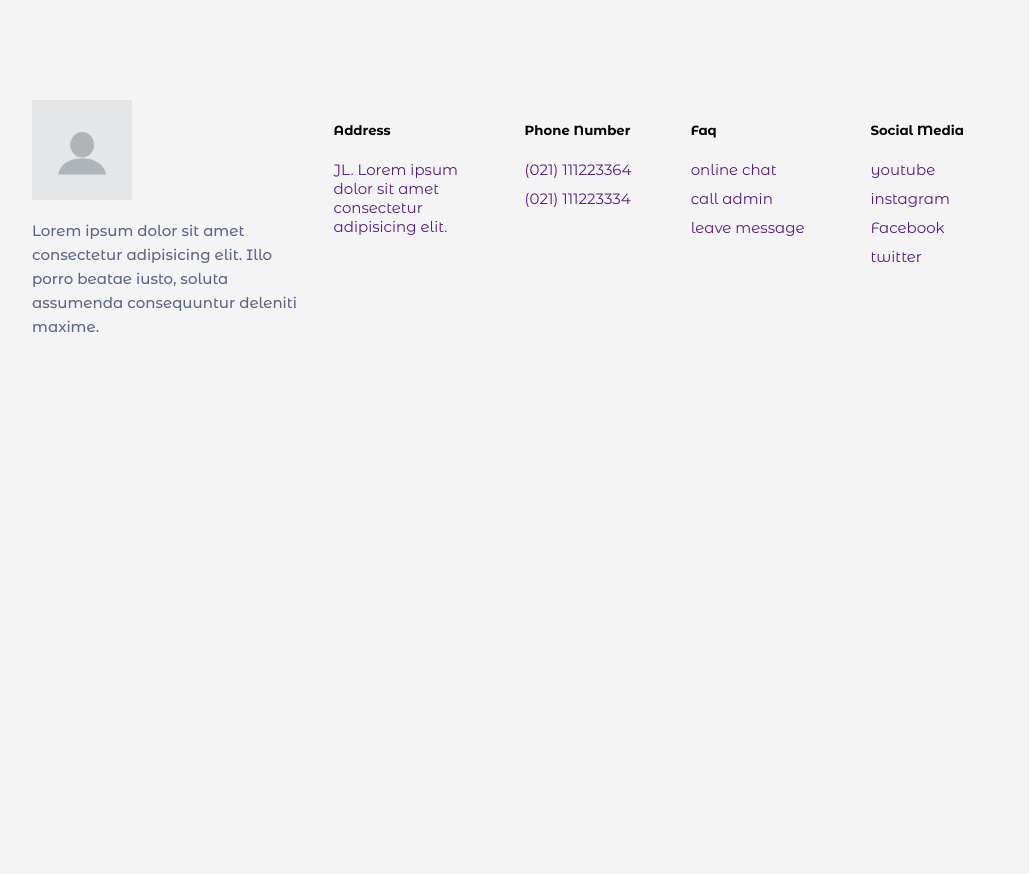
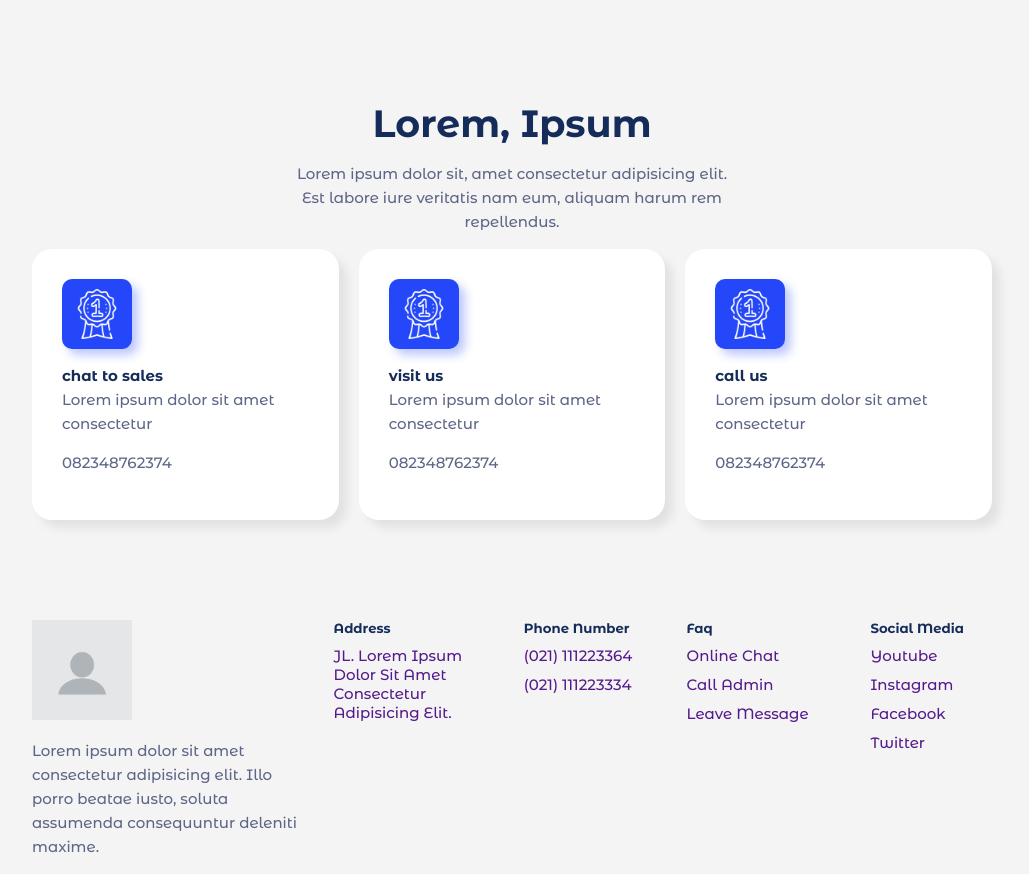
Before and after one commit to zdnsyrhn22/portfolio_sekolah, a PHP site: page /pages/contact.php in a window 1280 px wide. Shown: the part 1008-1882 px from the top of the page, without its empty margins (128-1157 px from the left). Before the commit the page ends 1340 px from the top, so only its background shows below. Run offline with PHP 8.4, Linux system fonts and the light colour scheme; data that the repository does not hold is empty.

Commit message:
updated progress

```diff
--- a/index.php
+++ b/index.php
@@ -46,10 +46,10 @@ require('databases/home_data.php');
 
     <!--  companies -->
     <div class="companies">
-      <h5 class="title-companies">Trusted by several unicorn companies</h5>
+      <h5 class="title-section-middle">Trusted by several unicorn companies</h5>
       <div class="icon-companies">
         <?php foreach ($image_companies as $row) : ?>
-          <img src="<?= $row ?>" alt="img-companies" />
+          <img src="<?= $row ?>" alt="icon-companies" />
         <?php endforeach; ?>
       </div>
     </div>
@@ -107,7 +107,7 @@ require('databases/home_data.php');
 
       <div class="content-section">
         <?php foreach ($roadmap as $row) : ?>
-          <div class="card card-roadmap-dev">
+          <div class="card">
             <div class="card-body">
               <h4 class="card-title card-title-roadmap">
                 <a href="<?= $row['link'] ?>" target="_blank" rel="noopener noreferrer"><?= $row['title'] ?></a>
--- a/pages/about.php
+++ b/pages/about.php
@@ -63,7 +63,7 @@ require('../databases/about_data.php');
       <div class="content-section">
         <?php foreach ($mission as $row) : ?>
           <div class="card card-visi-misi">
-            <img src="<?= $row['img'] ?>" class="card-icon" alt="" width="100px" height="100px">
+            <img src="<?= $row['img'] ?>" class="card-icon" alt="icon-visi-misi">
             <h5 class="card-title"><?= $row['title'] ?></h5>
           </div>
         <?php endforeach ?>
--- a/pages/contact.php
+++ b/pages/contact.php
@@ -1,7 +1,3 @@
-<?php
-require('../databases/about_data.php');
-?>
-
 <!DOCTYPE html>
 <html lang="en">
 
@@ -21,7 +17,6 @@ require('../databases/about_data.php');
     <!-- navbar -->
     <?php include '../components/navbar.php' ?>
 
-    <div class="container-contact">
     <div class="hero-contact">
         <div class="contact-us">
             <div class="title-section">
@@ -30,7 +25,8 @@ require('../databases/about_data.php');
                     <p>Lorem ipsum dolor sit amet consectetur adipisicing elit.</p>
                 </div>
             </div>
-                <form action="">
+
+            <form action="mailto:someone@example.com" method="POST">
 
                 <div class="combo-form">
                     <div class="input-form">
@@ -68,6 +64,39 @@ require('../databases/about_data.php');
             <iframe src="https://www.google.com/maps/embed?pb=!1m18!1m12!1m3!1d53363.44620180283!2d106.9496579917189!3d-6.229166123720261!2m3!1f0!2f0!3f0!3m2!1i1024!2i768!4f13.1!3m3!1m2!1s0x2e69f421c2ebd463%3A0xccfcc89b95aaf1ae!2sGrand%20Indonesia!5e0!3m2!1sid!2sid!4v1667304079773!5m2!1sid!2sid" allowfullscreen="" loading="lazy" referrerpolicy="no-referrer-when-downgrade"></iframe>
         </div>
     </div>
+
+    <div class="container">
+        <div class="contact-info">
+            <div class="title-section-middle">
+                <div class="title">
+                    <h2>Lorem, ipsum</h2>
+                    <p>
+                        Lorem ipsum dolor sit, amet consectetur adipisicing elit. Est labore
+                        iure veritatis nam eum, aliquam harum rem repellendus.
+                    </p>
+                </div>
+            </div>
+            <div class="content-section">
+                <div class="card card-contact-info">
+                    <img src="/portfolio_sekolah/asset/icon/gold-medal.png" class="card-icon" alt="icon-chat">
+                    <h5 class="card-title">chat to sales</h5>
+                    <p class="card-subtitle">Lorem ipsum dolor sit amet consectetur</p>
+                    <p class="card-text">082348762374</p>
+                </div>
+                <div class="card card-contact-info">
+                    <img src="/portfolio_sekolah/asset/icon/gold-medal.png" class="card-icon" alt="icon-address">
+                    <h5 class="card-title">visit us</h5>
+                    <p class="card-subtitle">Lorem ipsum dolor sit amet consectetur</p>
+                    <p class="card-text">082348762374</p>
+                </div>
+                <div class="card card-contact-info">
+                    <img src="/portfolio_sekolah/asset/icon/gold-medal.png" class="card-icon" alt="icon-chat">
+                    <h5 class="card-title">call us</h5>
+                    <p class="card-subtitle">Lorem ipsum dolor sit amet consectetur</p>
+                    <p class="card-text">082348762374</p>
+                </div>
+            </div>
+        </div>
     </div>
 
     <!-- footer -->
--- a/stylesheets/contact.css
+++ b/stylesheets/contact.css
@@ -1,11 +1,6 @@
-.container-contact{
-    padding-left: 10rem;
-}
-
 .hero-contact{
     display: flex;
     justify-content: space-between;
-    gap: 10%;
     margin-bottom: 100px;
 }
 
@@ -13,10 +8,15 @@
     display: flex;
     flex-direction: column;
     justify-content: center;
+    padding: 0 10rem;
 }
 
 .hero-contact .btn-contact{
     margin-top: 20px;
+}
+
+.hero-contact .title-section p{
+    margin: 0;
 }
 
 .hero-contact .btn-contact button{
@@ -33,5 +33,18 @@
     height: 900px;
     border: none;
     border-radius: 20px;
-    filter: grayscale(80);
 }
+
+.contact-info{
+    margin: 100px 0 ;
+}
+
+.card-contact-info .card-title{
+    font-size: 15px;
+}
+.card-contact-info .card-subtitle{
+    margin: 0;
+}
+.card-contact-info .card-text{
+
+}
--- a/stylesheets/style.css
+++ b/stylesheets/style.css
@@ -40,6 +40,12 @@ h3 {
 
 h4 {
     font-size: 24px;
+    margin: 0;
+    color: #152c5b;
+}
+
+h5 {
+    /* font-size: 15px; */
     margin: 0;
     color: #152c5b;
 }
@@ -166,7 +172,6 @@ hr {
 .title-section-middle .title {
     text-align: center;
     width: 47%;
-    margin-bottom: 25px;
 }
 
 @media (max-width: 1024px) {
@@ -258,7 +263,7 @@ hr {
 
 .card-title {
     color: #152c5b;
-    line-height: 34px;
+    line-height: 24px;
     margin: 0;
     margin-top: 15px;
 }
@@ -289,6 +294,11 @@ hr {
     flex-direction: row;
     align-items: center;
     margin: 10px 0;
+
+    font-size: 15px;
+    font-weight: 500;
+    color: #5e6687;
+    text-transform: capitalize;
 }
 
 .list-item img {
@@ -327,6 +337,9 @@ hr {
     margin: 5px 0;
     color: #5e6687;
     box-sizing: border-box;
+    box-shadow: 0px 0px 0px 2px rgb(230, 230, 230);
+    -webkit-box-shadow: 0px 0px 0px 2px rgb(230, 230, 230);
+    -moz-box-shadow: 0px 0px 0px 2px rgb(230, 230, 230);
 }
 
 .input-form label, input, select, textarea:focus {
```
Also changed, not shown: stylesheets/about.css (+8 -0 lines), stylesheets/course.css (+12 -4 lines), stylesheets/home.css (+25 -20 lines). Lines whose indentation alone changed are shown as unchanged.
